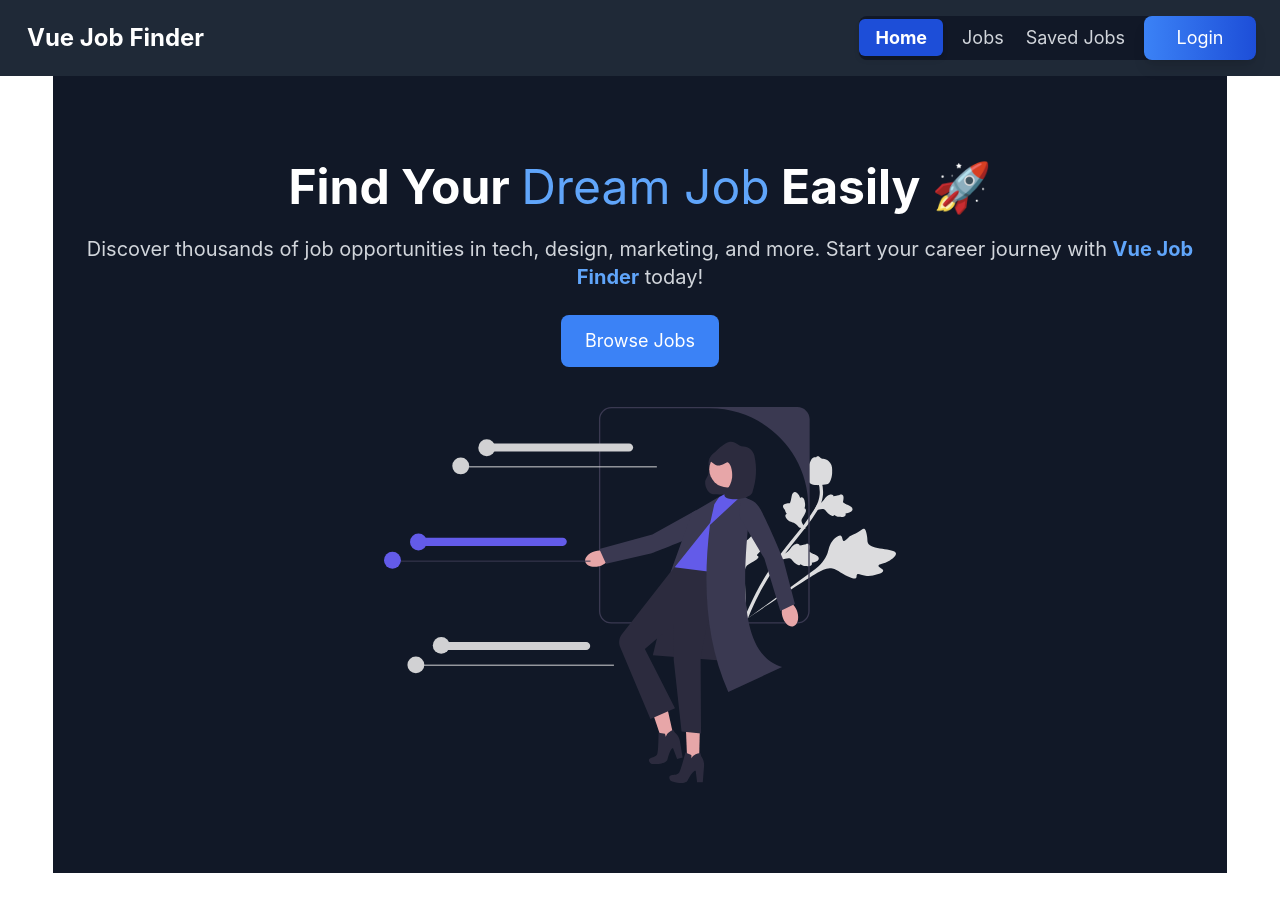
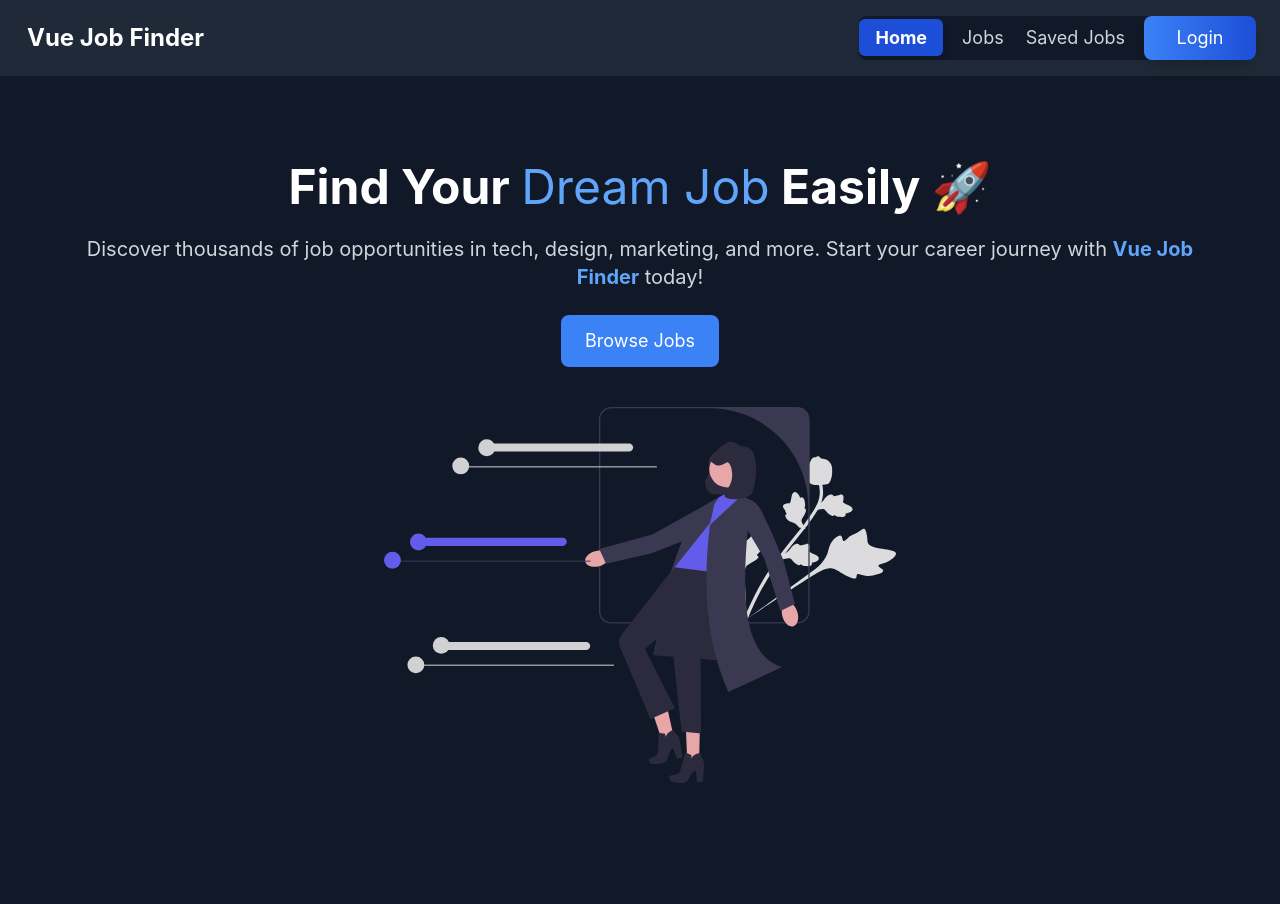
Before and after one commit to ervinosmani/vue-job-finder, a Vue app: page / in a window 1280 px wide. Built offline with nearby package versions, Linux system fonts and the light colour scheme; no server answers.

Commit message:
dark mode

```diff
--- a/src/App.vue
+++ b/src/App.vue
@@ -1,5 +1,10 @@
 <script setup lang="ts">
 import Navbar from './components/Navbar.vue';
+import { onMounted } from 'vue';
+
+onMounted(() => {
+  document.documentElement.classList.add('dark');
+});
 </script>
 
 <template>
--- a/src/assets/main.css
+++ b/src/assets/main.css
@@ -2,6 +2,10 @@
 @tailwind base;
 @tailwind components;
 @tailwind utilities;
+
+body {
+  @apply bg-gray-900 text-white;
+}
 
 #app {
   @apply min-h-screen flex flex-col items-center;
--- a/tailwind.config.js
+++ b/tailwind.config.js
@@ -7,5 +7,6 @@ export default {
   theme: {
     extend: {},
   },
-  plugins: [],
-}
+  darkMode: "class",
+plugins: [],
+};
```
